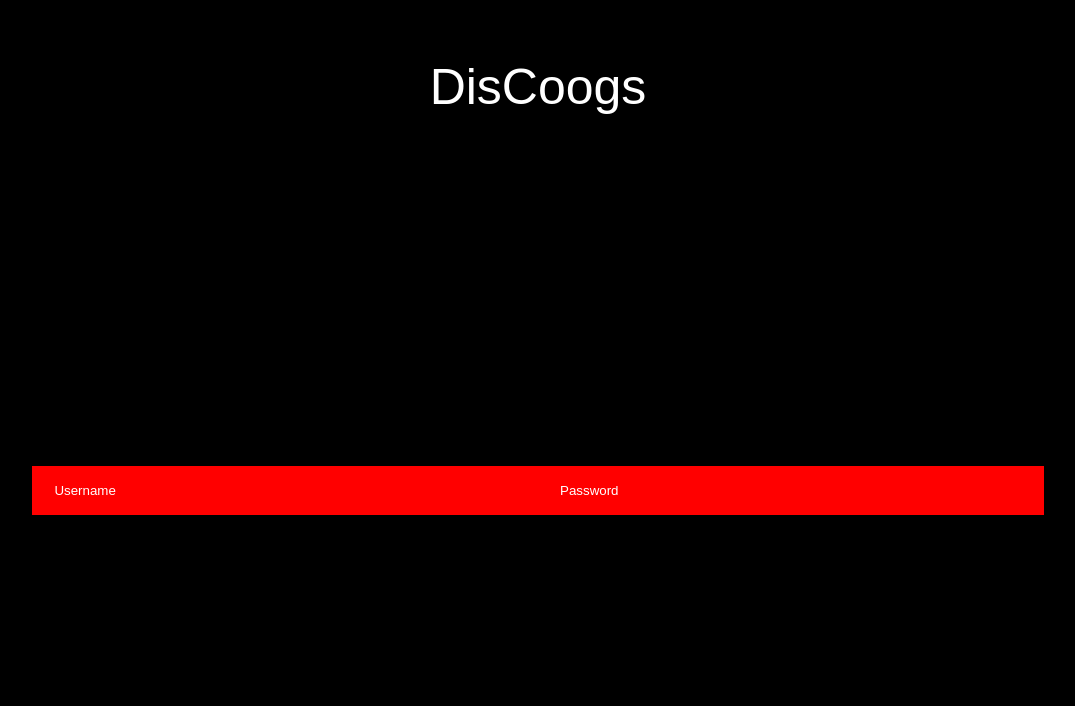
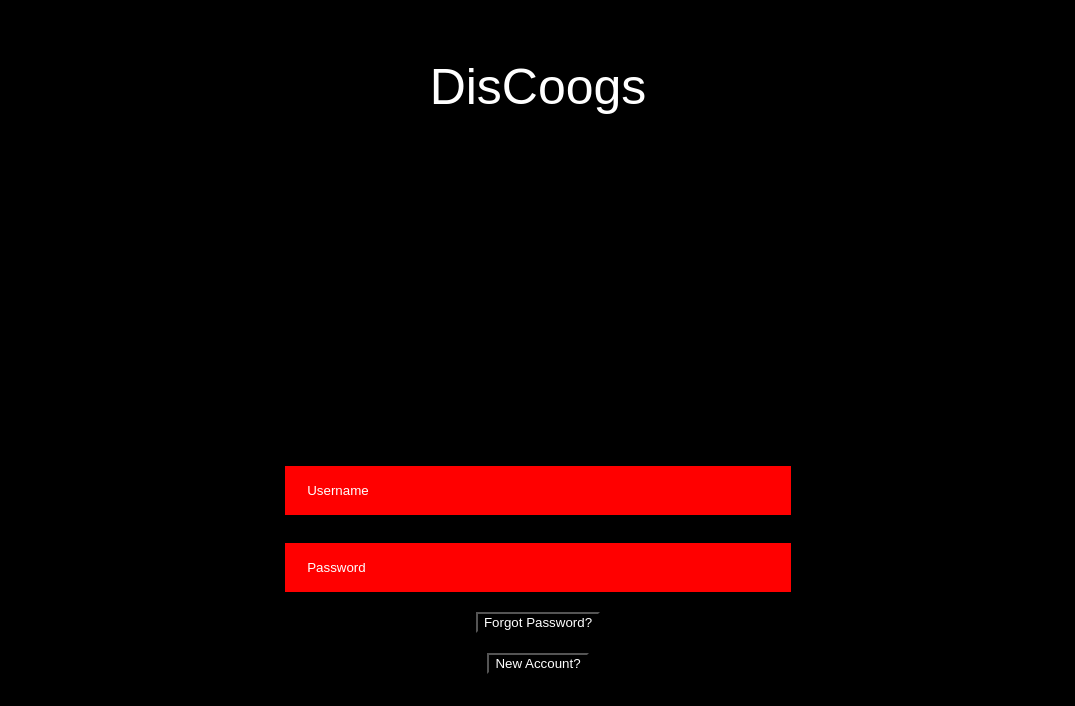
Before and after one commit to roliestpoliest/music_library, a React (Create React App) app in the folder frontend/: page / in a window 1280 px wide. Shown: the top 706 px of the page, without its empty margins (102-1177 px from the left). Built offline with nearby package versions, Linux system fonts and the light colour scheme.

Commit message:
css changes

```diff
--- a/frontend/src/App.css
+++ b/frontend/src/App.css
@@ -31,23 +31,32 @@ body{
   background-color: red;
   width: 40%;
   padding: 15px 20px;
-  margin: 8px 0;
+  margin: 8px;
   box-sizing: border-box;
   border: 2px solid red;
-  margin-bottom: 20px;
+  margin-bottom:20px;
 }
-.input1{
-  margin-bottom: 20px;
-  min-height: 75vh;
+.space{
+  line-height: 1px;
 }
 .password{
   color: white;
   background-color: red;
   width: 40%;
   padding: 15px 20px;
-  margin: 4px 0;
+  margin: 8px;
   box-sizing: border-box;
   border: 2px solid red;
+  margin-bottom: 20px;
+}
+.forgotPassword{
+  color:white;
+  background-color: black;
+  margin-bottom: 20px;
+}
+.newAccount{
+  color:white;
+  background-color: black;
   margin-bottom: 20px;
 }
 ::placeholder{
--- a/frontend/src/App.js
+++ b/frontend/src/App.js
@@ -9,8 +9,8 @@ import './App.css';
       <button className = "newAccount" onClick = {newAccount}> New Account? </button> */
 function App() {
 
-    const [name, setName] = useState("Username")
-    const [password,setPassword] = useState("Password")
+    const [name, setName] = useState("")
+    const [password,setPassword] = useState("")
     function handleNameChange(event)
     {
       setName(event.target.value);
@@ -22,7 +22,7 @@ function App() {
     /*function clickLogin()
     {
       alert("Logging to home page")
-    }
+    } */
     function forgotPassword()
     {
       alert("Heading to forgot password page")
@@ -30,14 +30,21 @@ function App() {
     function newAccount()
     {
       alert("Heading to new account page")
-    } */
+    }
     return (
     <div>
       <div className = 'title'>
         <p> DisCoogs </p>
       </div>
       <input className = 'username' value = {name} onChange = {handleNameChange} placeholder = "Username" />
+      <div className = 'space'>
+      </div>
       <input className = "password" value1 = {password} onChange = {handlePasswordChange} placeholder = "Password"/>
+      <div className= 'space'>
+      </div>
+      <button className = "forgotPassword" onClick = {forgotPassword}> Forgot Password? </button>
+      <div className = 'space'></div>
+      <button className = "newAccount" onClick = {newAccount}> New Account? </button>
     </div>
   );
 }
```
